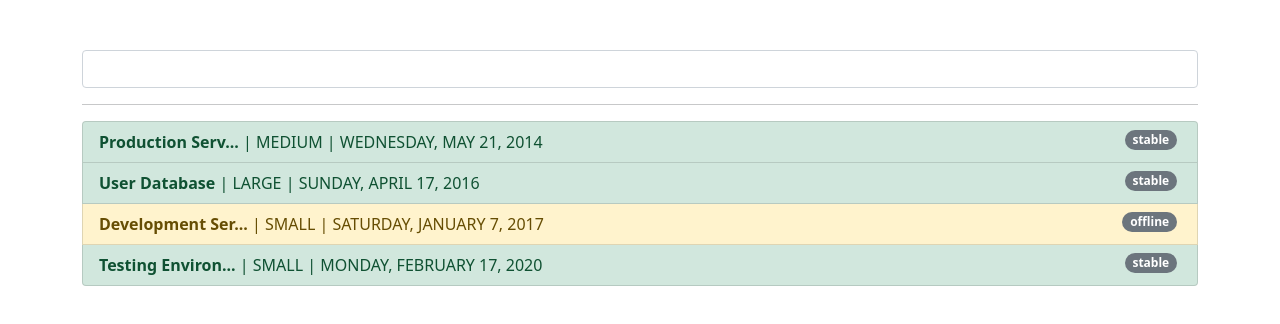
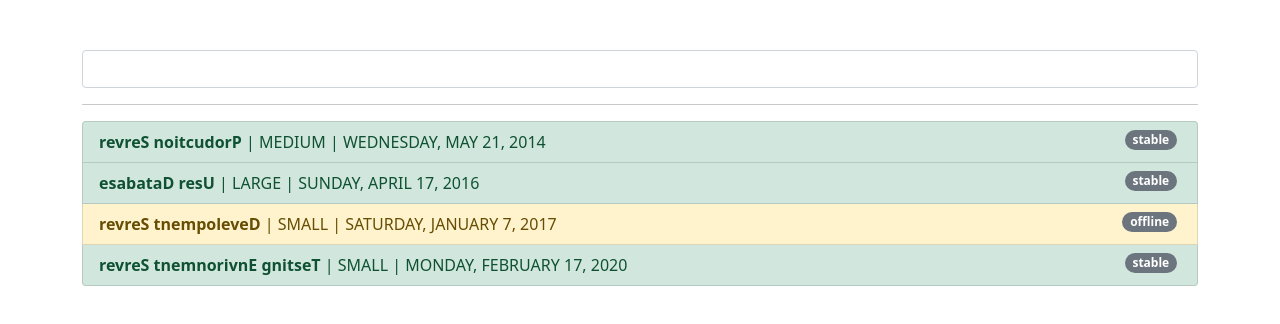
Before and after one commit to kamil-nawrot/recipe-book, an Angular app: page / in a window 1280 px wide. Shown: the top 324 px of the page. Built offline with nearby package versions, Linux system fonts and the light colour scheme.

Commit message:
built custom reverse pipe and used it in the template

```diff
--- a/src/app/playground/pipes/pipes.component.html
+++ b/src/app/playground/pipes/pipes.component.html
@@ -8,7 +8,7 @@
                     *ngFor="let server of servers | filter: filteredStatus: 'status'"
                     [ngClass]="getStatusClasses(server)">
                     <span class="badge bg-secondary rounded-pill position-absolute end-0"> {{ server.status }} </span>
-                    <strong>{{ server.name | shorten:15 }}</strong> | {{ server.instanceType | uppercase }} | {{ server.started | date: "fullDate" | uppercase }}
+                    <strong>{{ server.name | reverse }}</strong> | {{ server.instanceType | uppercase }} | {{ server.started | date: "fullDate" | uppercase }}
                 </li>
             </ul>
         </div>
--- a/src/app/playground/pipes/reverse.pipe.ts
+++ b/src/app/playground/pipes/reverse.pipe.ts
@@ -5,8 +5,8 @@ import { Pipe, PipeTransform } from '@angular/core';
 })
 export class ReversePipe implements PipeTransform {
 
-  transform(value: unknown, ...args: unknown[]): unknown {
-    return null;
+  transform(value: string): string {
+    return value.split("").reverse().join("")
   }
 
 }
```
